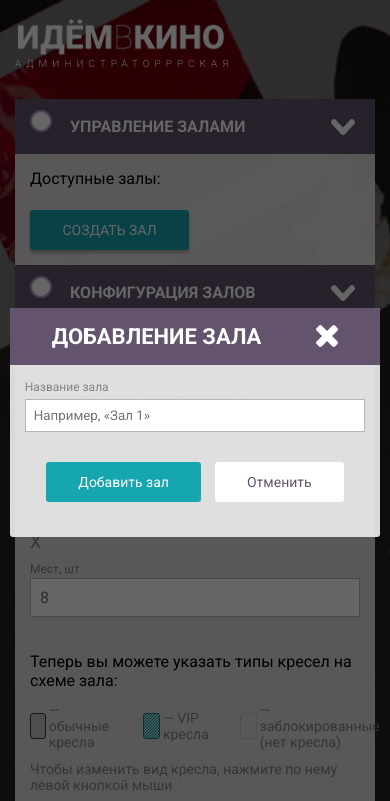
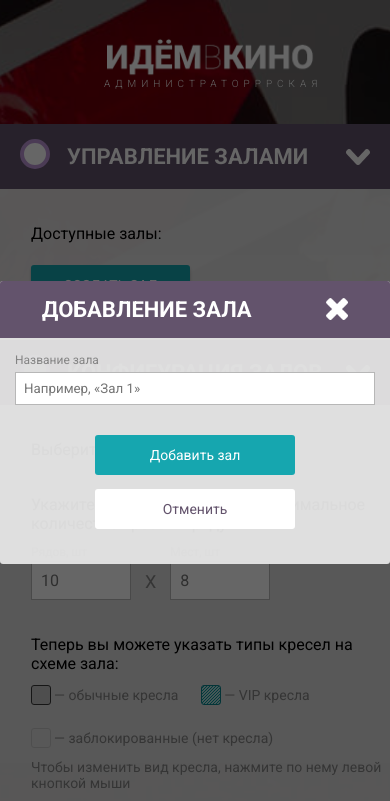
Before and after one commit to munirazpomir/diploma, a plain HTML site: page admin/index.html in a window 390 px wide. Both pictures are taken after a click on the button "СОЗДАТЬ ЗАЛ". Shown: the top 801 px of the page. Drawn offline with Linux system fonts and the light colour scheme; no server answers.

Commit message:
Правки 106

```diff
--- a/admin/css/admin.css
+++ b/admin/css/admin.css
@@ -225,6 +225,7 @@
 
 .legend {
   display: flex;
+  flex-wrap: wrap;
   gap: 23px;
   margin: 11px 0;
   font-size: 14px;
@@ -538,6 +539,7 @@
   display: flex;
   gap: 14px;
   justify-content: center;
+  flex-wrap: wrap;
 }
 
 .movie-poster {
@@ -701,57 +703,37 @@
 /* ================== SMALL MOBILE ================== */
 @media (max-width: 768px) {
 
-  /* Контейнер */
-  .container,
-  .header-top {
-    padding: 15px;
+  .admin-title {
+    padding: 20px 20px 20px 67px;
   }
 
-  /* Заголовок блока */
-  .admin-title {
-    padding: 18px 15px 18px 55px;
-    font-size: 16px;
+  .admin-title::before {
+    width: 22px;
+    height: 22px;
+    left: 20px;
+    bottom: 20px;
   }
 
-  /* Кружок */
-  .admin-title::before {
-    width: 18px;
-    height: 18px;
-    border-width: 2px;
-    left: 15px;
-    bottom: 22px;
-  }
-
-  /* Убираем вертикальную линию полностью */
   .admin-block::before {
     display: none;
   }
 
-  /* Контент */
+
   .admin-content {
-    margin-left: 0;
-    padding: 15px;
+    margin-left: 31px;
   }
 
-  /* Кнопки залов */
-  .hall-btn {
-    font-size: 12px;
-    padding: 6px 8px;
+  .hall-grid, .conf-step__row {
+    gap: 4px;
   }
 
-  /* Настройка размеров зала */
-  .hall-size {
-    flex-direction: column;
-    gap: 10px;
+  .seat {
+    width: 20px;
+    height: 20px;
   }
 
-  .hall-size input {
+  .modal {
     width: 100%;
-  }
-
-  /* Модалки */
-  .modal {
-    width: 95%;
   }
 
   .modal-body {
@@ -764,23 +746,25 @@
     width: 100%;
   }
 
-  /* Карточки фильмов */
-  .movie-card {
-    width: 100%;
+  .movie-list {
+    margin: 36px 99px 36px 0;
   }
 
-  /* Таймлайн */
+  .halls-panel-wrapper {
+    margin-top: 0;
+  }
+
+  .seance-trash {
+    width: 25px;
+    height: 25px;
+  }
+
+
   .hall-schedule {
     padding: 0 10px;
   }
 
-  .timeline {
-    height: 50px;
+  .modal-footer .btn {
+    width: 200px;
   }
-
-  .session {
-    font-size: 8px;
-    padding: 3px;
-  }
-
 }
```
